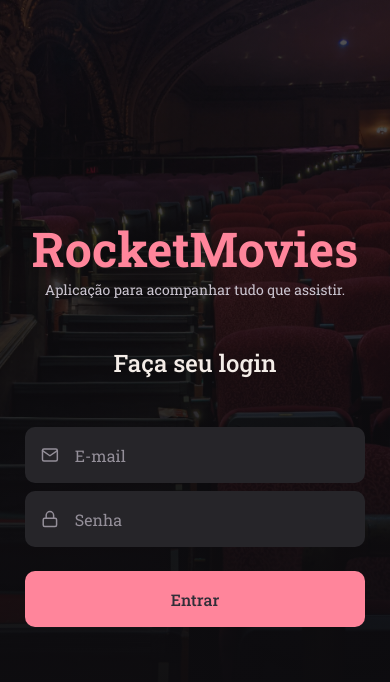
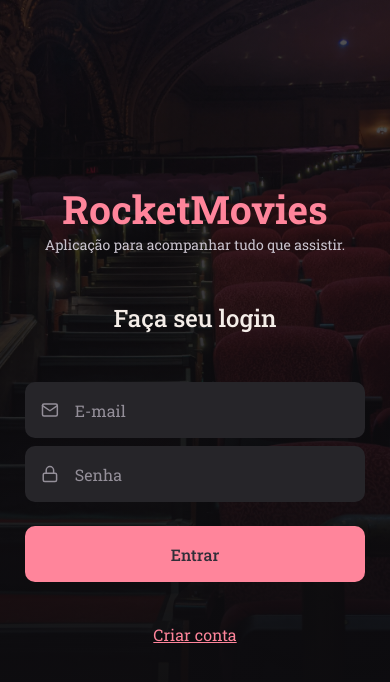
Before and after one commit to viniciusbecaleti/rocketmovies, a React (Vite) app in the folder client/: page / in a window 390 px wide. Shown: the top 682 px of the page. Built offline with nearby package versions, Linux system fonts and the light colour scheme.

Commit message:
refactor: add Link component to redirect to /register

```diff
--- a/client/src/pages/SignIn/index.tsx
+++ b/client/src/pages/SignIn/index.tsx
@@ -4,6 +4,7 @@ import { Background, Form, Login, SignInContainer } from './styles'
 
 import { Input } from '../../components/Input'
 import { Button } from '../../components/Button'
+import { Link } from '../../components/Link'
 
 export function SignIn() {
   return (
@@ -19,6 +20,8 @@ export function SignIn() {
           <Input icon={FiLock} type="password" placeholder="Senha" />
           <Button type="submit">Entrar</Button>
         </Form>
+
+        <Link to="/register">Criar conta</Link>
       </Login>
 
       <Background />
--- a/client/src/pages/SignIn/styles.ts
+++ b/client/src/pages/SignIn/styles.ts
@@ -5,7 +5,7 @@ import background from '../../assets/background.jpg'
 
 export const SignInContainer = styled.div`
   max-width: 1920rem;
-  height: 100vh;
+  min-height: 100vh;
   max-height: 1080rem;
   margin: 0 auto;
 
@@ -20,7 +20,7 @@ export const Login = styled.div`
   padding-inline: 134rem;
 
   > h1 {
-    font-size: 48rem;
+    font-size: clamp(24rem, 10vw, 48rem);
     color: ${({ theme }) => theme['pink-500']};
   }
 
@@ -34,10 +34,17 @@ export const Login = styled.div`
     font-weight: 500;
   }
 
+  > a {
+    align-self: center;
+    margin-top: 42rem;
+  }
+
   @media (max-width: 1024px) {
     flex: 1;
     padding-inline: 16rem;
+    padding-block: 16px 32rem;
     align-items: center;
+    text-align: center;
 
     background: ${({ theme }) => `
       linear-gradient(
```
